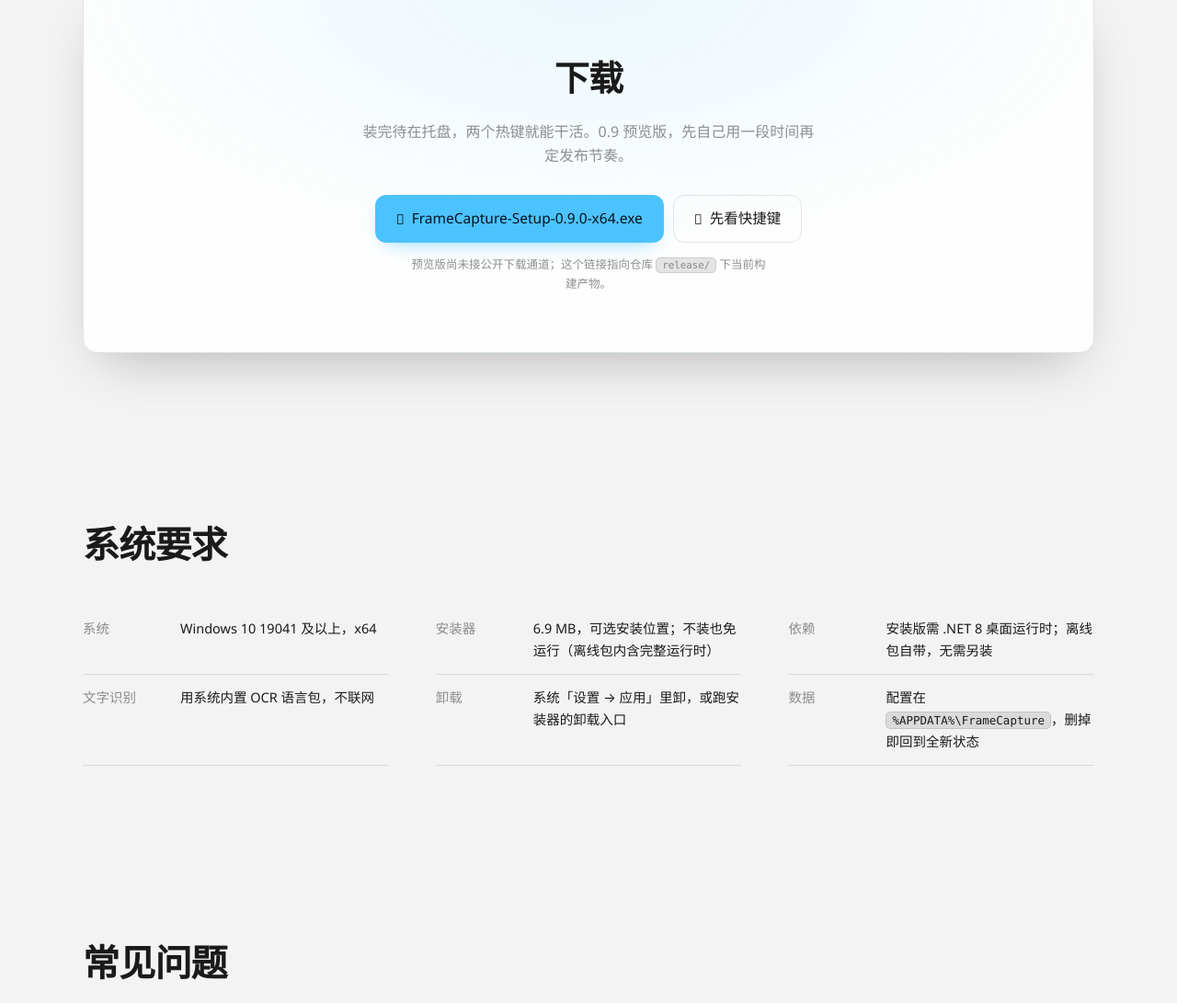
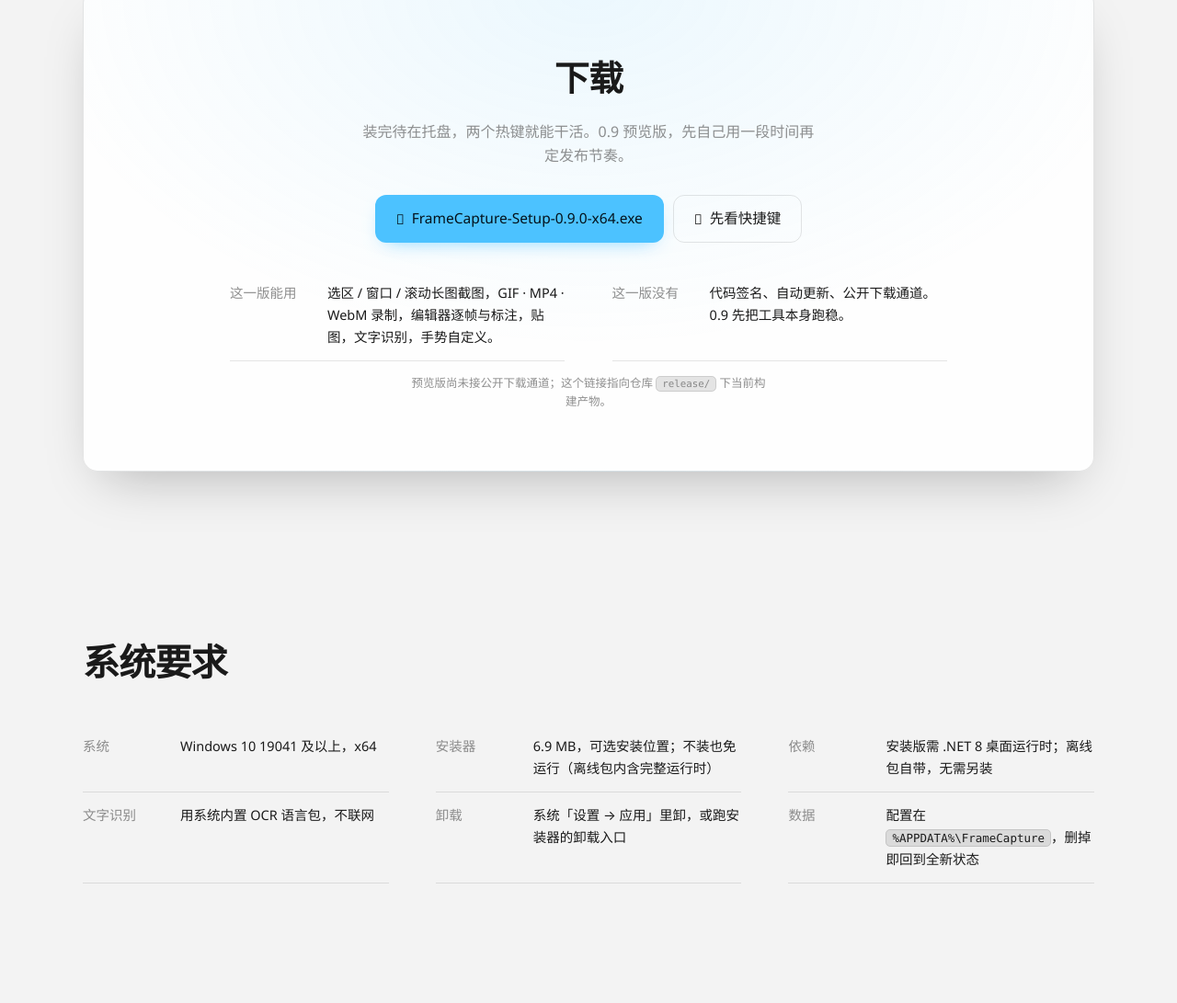
Before and after one commit to NekoWs/NekoCapture, a plain HTML site: page site/index.html in a window 1280 px wide. Shown: the part 4036-5127 px from the top of the page at 92% size. Drawn offline with Linux system fonts and the light colour scheme.

Commit message:
下载卡里加「这一版能用 / 这一版没有」清单
对着 ShareX 官网的结构校准：它整页是能干什么和没什么的名词清单，没有一个形容词。
0.9 缺签名、缺自动更新、缺公开下载通道，写在页面上而不是藏起来。

```diff
--- a/site/css/layout.css
+++ b/site/css/layout.css
@@ -335,6 +335,14 @@
 .dl .cta { justify-content: center; }
 .dl__hint { margin-top: 20px; font-size: 12.5px; }
 
+/* 卡内的版本范围：左对齐的事实清单，跟卡片的居中排版分开。 */
+.dl__scope {
+  max-width: 780px;
+  margin: 30px auto 0;
+  text-align: left;
+  gap: 0 clamp(24px, 4vw, 48px);
+}
+
 /* ── 系统要求 ─────────────────────────────────────────── */
 /* 两列事实表：左列是项名，右列是值。逐条对齐，比一堆卡片更适合读参数 */
 .specs {
--- a/site/index.html
+++ b/site/index.html
@@ -316,6 +316,10 @@
           <span class="ico" aria-hidden="true">&#xE8C1;</span> 先看快捷键
         </a>
       </div>
+      <dl class="specs dl__scope">
+        <div><dt>这一版能用</dt><dd>选区 / 窗口 / 滚动长图截图，GIF · MP4 · WebM 录制，编辑器逐帧与标注，贴图，文字识别，手势自定义。</dd></div>
+        <div><dt>这一版没有</dt><dd>代码签名、自动更新、公开下载通道。0.9 先把工具本身跑稳。</dd></div>
+      </dl>
       <p class="dl__hint" id="dlHint">预览版尚未接公开下载通道；这个链接指向仓库 <code>release/</code> 下当前构建产物。</p>
     </div>
   </section>
```
